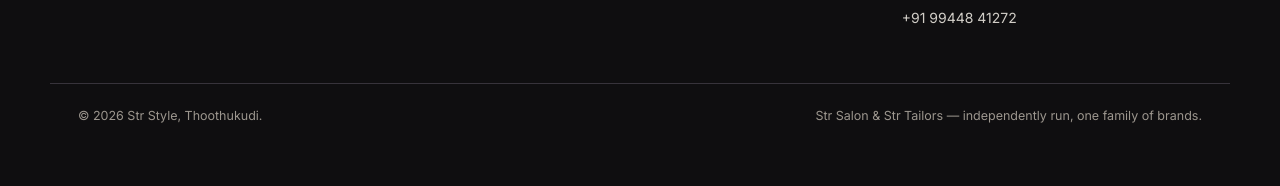
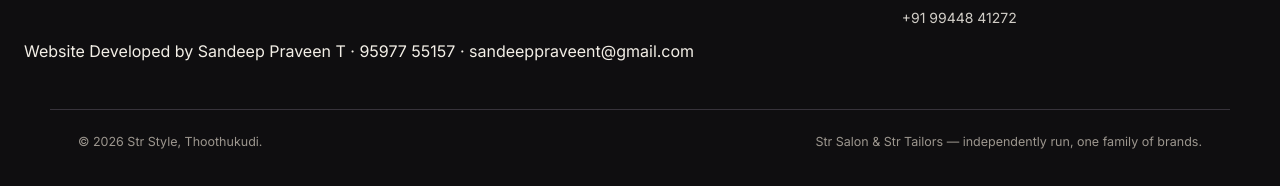
Before and after one commit to strstylein/Str-Style, a plain HTML site: page index.html in a window 1280 px wide. Shown: the part 3233-3419 px from the top of the page. Before the commit the page ends 3393 px from the top, so only its background shows below. Drawn offline with Linux system fonts and the light colour scheme.

Commit message:
Update index.html

```diff
--- a/index.html
+++ b/index.html
@@ -169,6 +169,11 @@
       </div>
     </div>
   </div>
+  <div class="dev-credit">
+    Website Developed by Sandeep Praveen T ·
+    <a href="tel:+919597755157">95977 55157</a> ·
+    <a href="mailto:sandeeppraveent@gmail.com">sandeeppraveent@gmail.com</a>
+  </div>
   <div class="foot-bottom">
     <span>© <span data-year></span> Str Style, Thoothukudi.</span>
     <span>Str Salon &amp; Str Tailors — independently run, one family of brands.</span>
```
